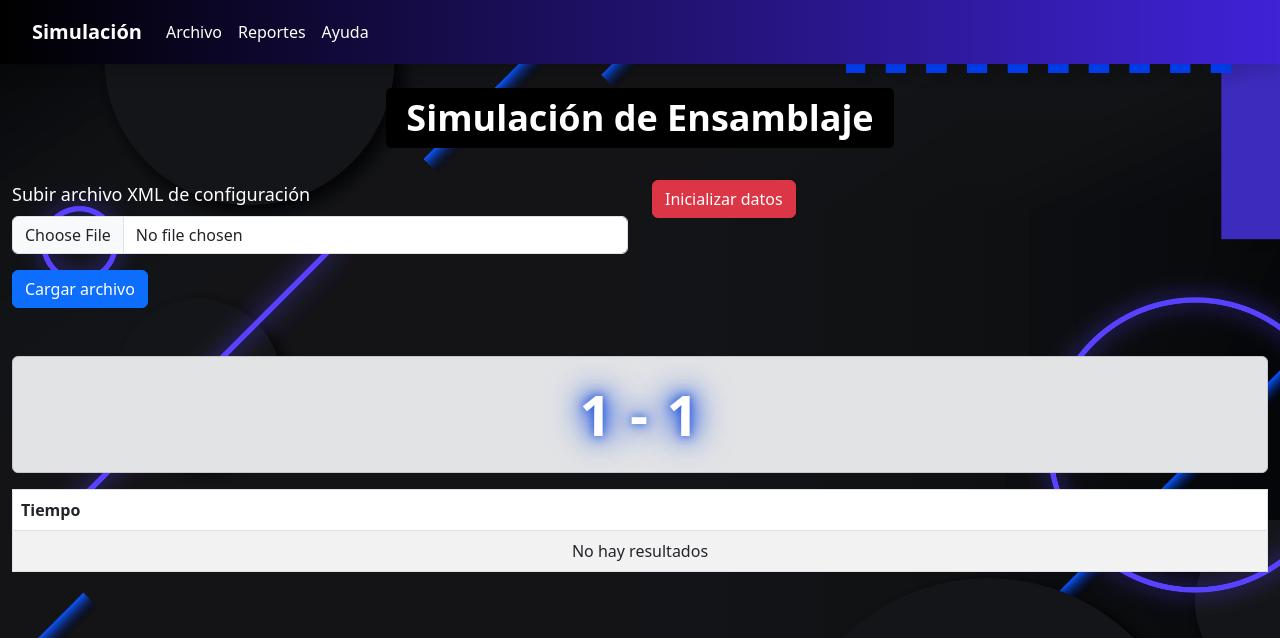
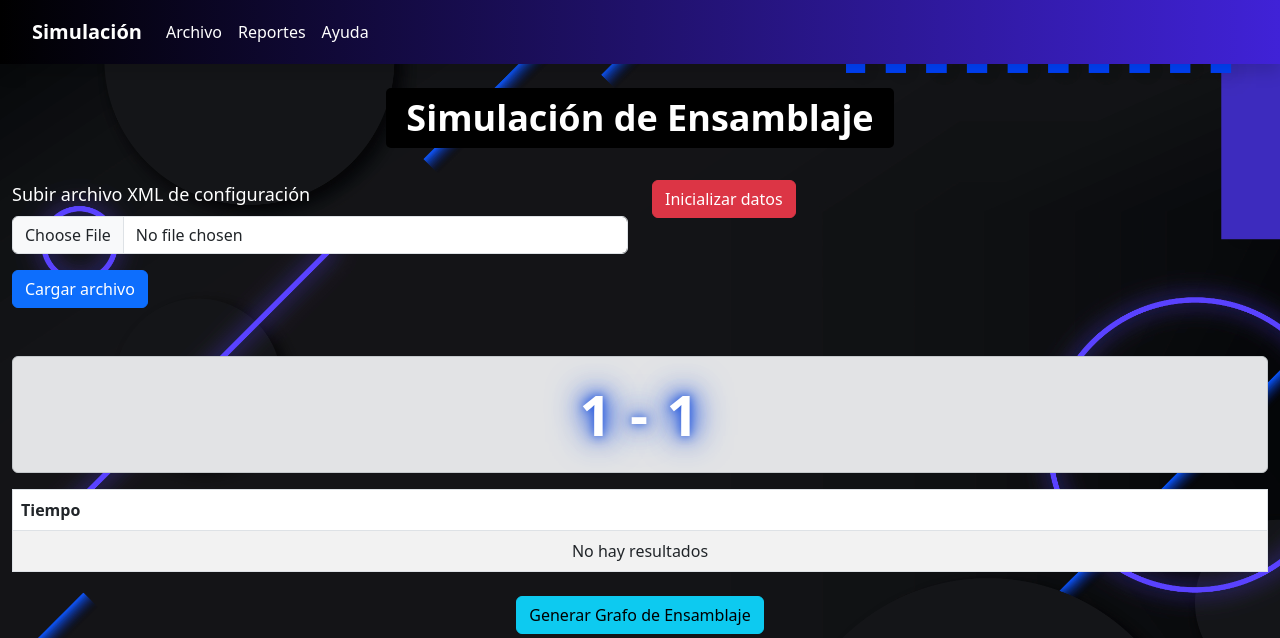
Before and after one commit to DavidVelasquez77/-IPC2_Proyecto2_202307705, a Flask app: page /archivo in a window 1280 px wide. Shown: the top 638 px of the page. Run offline with Flask 3, Linux system fonts and the light colour scheme; the visitor is signed in with stand-in values (Sample User, id 1).

Commit message:
grafo maso menos no quita los ya ensamblados

```diff
--- a/app.py
+++ b/app.py
@@ -1,6 +1,7 @@
-from flask import Flask, render_template, request, redirect, url_for, session
+from flask import Flask, render_template, request, redirect, url_for, session, send_file
 import xml.etree.ElementTree as ET
 from utils import CustomList, Resultado, Nodo
+from graphviz import Digraph  # Importamos Graphviz para crear el grafo
 import io
 
 app = Flask(__name__)
@@ -220,6 +221,39 @@
 
     return int(linea), int(componente)
 
+@app.route('/grafo')
+def generar_grafo():
+    maquina_seleccionada = session.get('maquina_seleccionada', None)
+    producto_seleccionado = session.get('producto_seleccionada', None)
+
+    if not maquina_seleccionada or not producto_seleccionado:
+        return "No se ha seleccionado una máquina o producto."
+
+    # Crear el grafo usando graphviz
+    dot = Digraph(comment='Proceso de Elaboración', format='png')
+
+    # Aquí generamos los nodos y las conexiones entre ellos según los pasos de elaboración
+    xml_content = session['xml_content']
+    root = ET.fromstring(xml_content)
+
+    for maquina in root.findall('Maquina'):
+        nombre_maquina = maquina.find('NombreMaquina').text
+        if nombre_maquina == maquina_seleccionada:
+            for producto in maquina.find('ListadoProductos').findall('Producto'):
+                nombre_producto = producto.find('nombre').text
+                if nombre_producto == producto_seleccionado:
+                    elaboracion = producto.find('elaboracion').text.strip().split()
+                    # Añadir nodos y enlaces
+                    for idx, paso in enumerate(elaboracion):
+                        if idx < len(elaboracion) - 1:
+                            dot.node(paso, paso)
+                            dot.node(elaboracion[idx+1], elaboracion[idx+1])
+                            dot.edge(paso, elaboracion[idx+1])
+
+    # Guardar el grafo en un archivo temporal y retornarlo como imagen
+    graph_image = dot.pipe()
+    return send_file(io.BytesIO(graph_image), mimetype='image/png')
+
 @app.route('/reportes')
 def reportes():
     return render_template('reportes.html')
--- a/templates/archivo.html
+++ b/templates/archivo.html
@@ -18,6 +18,7 @@
             padding: 10px 20px;
             border-radius: 5px;
         }
+
         .form-label {
             color: white;
         }
@@ -172,6 +173,20 @@
             {% endif %}
         </div>
         {% endif %}
+
+        <!-- Botón para generar el grafo -->
+        {% if maquina_seleccionada and producto_seleccionado %}
+        <div class="text-center mt-4">
+            <form action="/grafo" method="GET">
+                <button type="submit" class="btn btn-info">Generar Grafo de Ensamblaje</button>
+            </form>
+        </div>
+
+        <!-- Mostrar el grafo si ha sido generado -->
+        <div class="text-center mt-4">
+            <img src="/grafo" alt="Grafo de Ensamblaje" class="img-fluid">
+        </div>
+        {% endif %}
     </div>
 
 </body>
```
Lines whose indentation alone changed are shown as unchanged.
